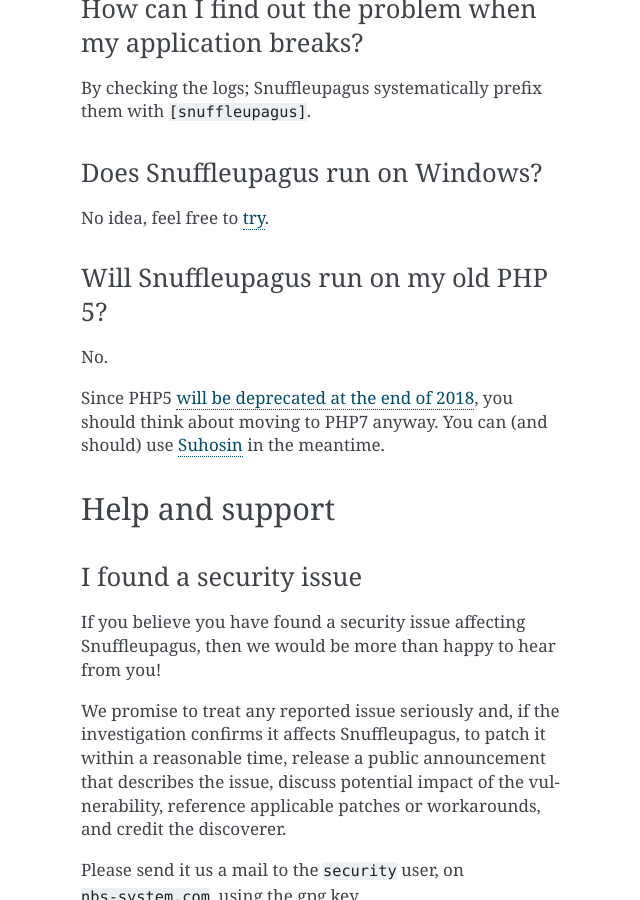
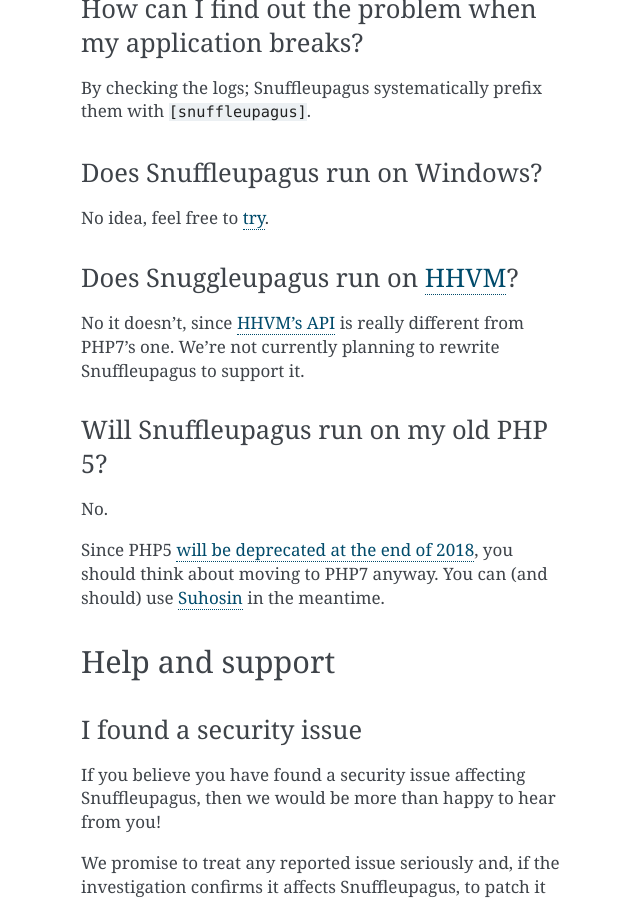
Before and after one commit to jvoisin/snuffleupagus, a Sphinx documentation site: the page built from doc/source/faq.rst, in a window 1280 px wide and 900 px high, scrolled down 3634 px. Shown: the whole window, without its empty margins (425-1065 px from the left). Built offline with Sphinx 7.4.7, drawn with Linux system fonts in a browser that asks for light colours.

Commit message:
Add a bla about HHVM

```diff
--- a/doc/source/faq.rst
+++ b/doc/source/faq.rst
@@ -151,6 +151,12 @@
 No idea, feel free to `try <https://github.com/nbs-system/snuffleupagus/issues/2>`_.
 
 
+Does Snuggleupagus run on `HHVM <http://hhvm.com/>`_?
+"""""""""""""""""""""""""""""""""""""""""""""""""""""
+No it doesn't, since `HHVM's API <https://github.com/facebook/hhvm/wiki/Extension-API>`_
+is really different from PHP7's one. We're not currently planning to rewrite
+Snuffleupagus to support it.
+
 Will Snuffleupagus run on my old PHP 5?
 """""""""""""""""""""""""""""""""""""""
 No.
```
